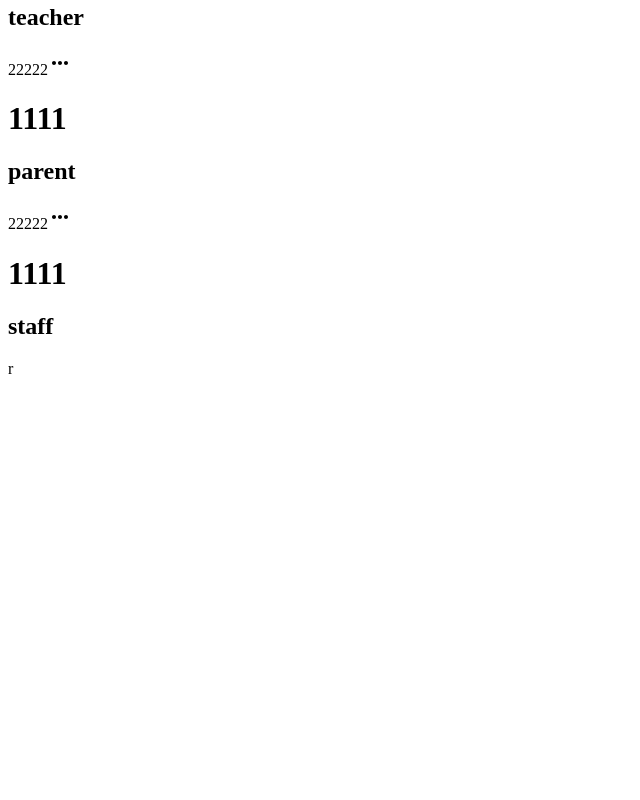
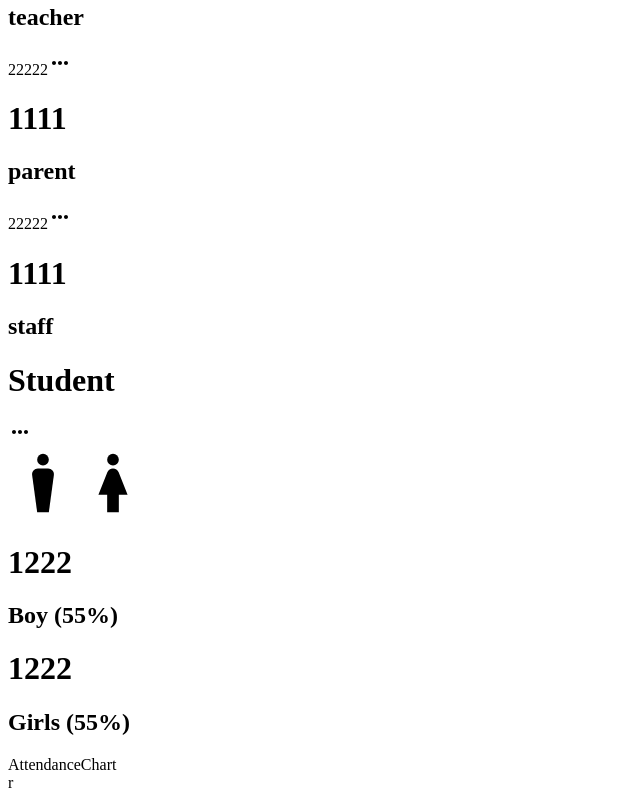
Before and after one commit to Piya-Boy/School-Management-Dashboard, a Next.js app: page /admin in a window 1280 px wide. Shown: the part 495-1295 px from the top of the page, without its empty margins (0-640 px from the left). Before the commit the page ends 881 px from the top, so only its background shows below. Built offline with nearby package versions, Linux system fonts and the light colour scheme.

Commit message:
Radial Chart with Re-Charts

```diff
--- a/package.json
+++ b/package.json
@@ -15,7 +15,8 @@
     "@mui/material": "^6.1.3",
     "next": "14.2.15",
     "react": "^18",
-    "react-dom": "^18"
+    "react-dom": "^18",
+    "recharts": "^2.13.0"
   },
   "devDependencies": {
     "@types/node": "^20",
--- a/src/app/(dashboard)/admin/page.tsx
+++ b/src/app/(dashboard)/admin/page.tsx
@@ -1,10 +1,12 @@
+import AttendanceChart from "@/components/AttendanceChart";
+import CountChart from "@/components/CountChart";
 import UserCard from "@/components/UserCard";
 
 export default function AdminPage() {
   return (
     <div className="p-4 flex gap-4 flex-col md:flex-row">
       {/* LEFT */}
-      <div className="w-full lg:w-2/3">
+      <div className="w-full lg:w-2/3 flex flex-col gap-8">
     {/* USER CARD */}
     <div className="flex gap-4 justify-between flex-wrap">
       <UserCard type="student"/>
@@ -12,6 +14,20 @@ export default function AdminPage() {
       <UserCard type="parent"/>
       <UserCard type="staff"/>
     </div>
+    {/* MIDDLE CHART */}
+    <div className="flex gap-4 flex-col lg:flex-row">
+      {/* COUNT CHART */}
+      <div className="w-full lg:w-1/3 h-[450px]">
+      <CountChart/>
+      </div>
+      {/* ATTENDANCE CHART */}
+      <div className="w-full lg:w-2/3 h-[450px]">
+      <AttendanceChart/>
+      </div>
+    </div>
+    {/* BOTTOM CHART */}
+    <div className=""></div>
+
       </div>
       {/* RIGHT */}
       <div className="w-full lg:w-1/3">r</div>
--- /dev/null
+++ b/src/components/AttendanceChart.tsx
@@ -0,0 +1,7 @@
+"use client";
+
+export default function AttendanceChart() {
+  return (
+    <div>AttendanceChart</div>
+  )
+}
--- /dev/null
+++ b/src/components/CountChart.tsx
@@ -0,0 +1,72 @@
+"use client";
+import MoreHorizOutlinedIcon from "@mui/icons-material/MoreHorizOutlined";
+import WomanOutlinedIcon from "@mui/icons-material/WomanOutlined";
+import Man4OutlinedIcon from "@mui/icons-material/Man4Outlined";
+import {
+  RadialBarChart,
+  RadialBar,
+  Legend,
+  ResponsiveContainer,
+} from "recharts";
+
+const data = [
+  {
+    name: "Toy",
+    count: 106,
+    fill: "white",
+  },
+  {
+    name: "Girls",
+    count: 53,
+    fill: "#FAE27C",
+  },
+  {
+    name: "Boy",
+    count: 53,
+    fill: "#C3EBFA",
+  },
+];
+
+export default function CountChart() {
+  return (
+    <div className="bg-white rounded-xl p-4 w-full h-full">
+      {/* TITLE */}
+      <div className="flex items-center justify-between">
+        <h1 className="text-lg font-semibold">Student</h1>
+        <MoreHorizOutlinedIcon />
+      </div>
+      {/* CHART */}
+      <div className="relative w-full h-[75%]">
+        <ResponsiveContainer>
+          <RadialBarChart
+            cx="50%"
+            cy="50%"
+            innerRadius="40%"
+            outerRadius="100%"
+            barSize={32}
+            data={data}
+          >
+            <RadialBar background dataKey="count" />
+          </RadialBarChart>
+        </ResponsiveContainer>
+        <div className="absolute flex items-center  top-1/2 left-1/2 -translate-x-1/2 -translate-y-1/2">
+          <Man4OutlinedIcon sx={{ fontSize: 70 }} className="text-[#C3EBFA]" />
+          <WomanOutlinedIcon sx={{ fontSize: 70 }} className="text-[#FAE27C] -ml-8" />
+        </div>
+      </div>
+      {/* BUTTON */}
+      <div className="flex gap-16 justify-center ">
+        <div className="flex flex-col gap-1">
+          <div className="w-5 h-5 bg-lamaSky rounded-full" />
+          <h1 className="font-bold">1222</h1>
+          <h2 className="text-xs text-gray-300">Boy (55%)</h2>
+        </div>
+        <div className="flex flex-col gap-1">
+          <div className="w-5 h-5 bg-lamaYellow rounded-full" />
+          <h1 className="font-bold">1222</h1>
+          <h2 className="text-xs text-gray-300">Girls (55%)</h2>
+        </div>
+      </div>
+    </div>
+  );
+}
```
Also changed, not shown: 1 other file (tests, documents, lock files or other folders).
